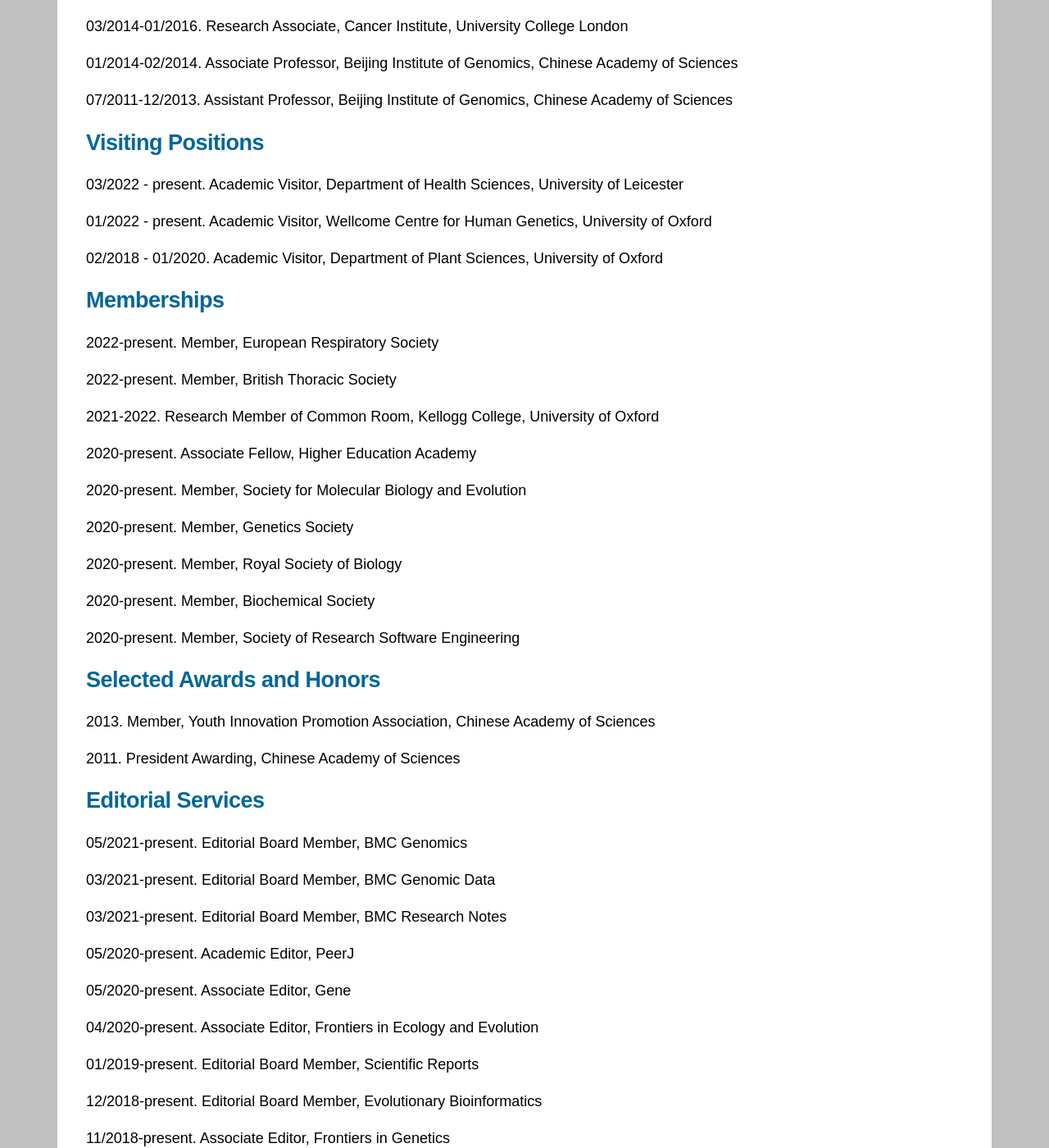
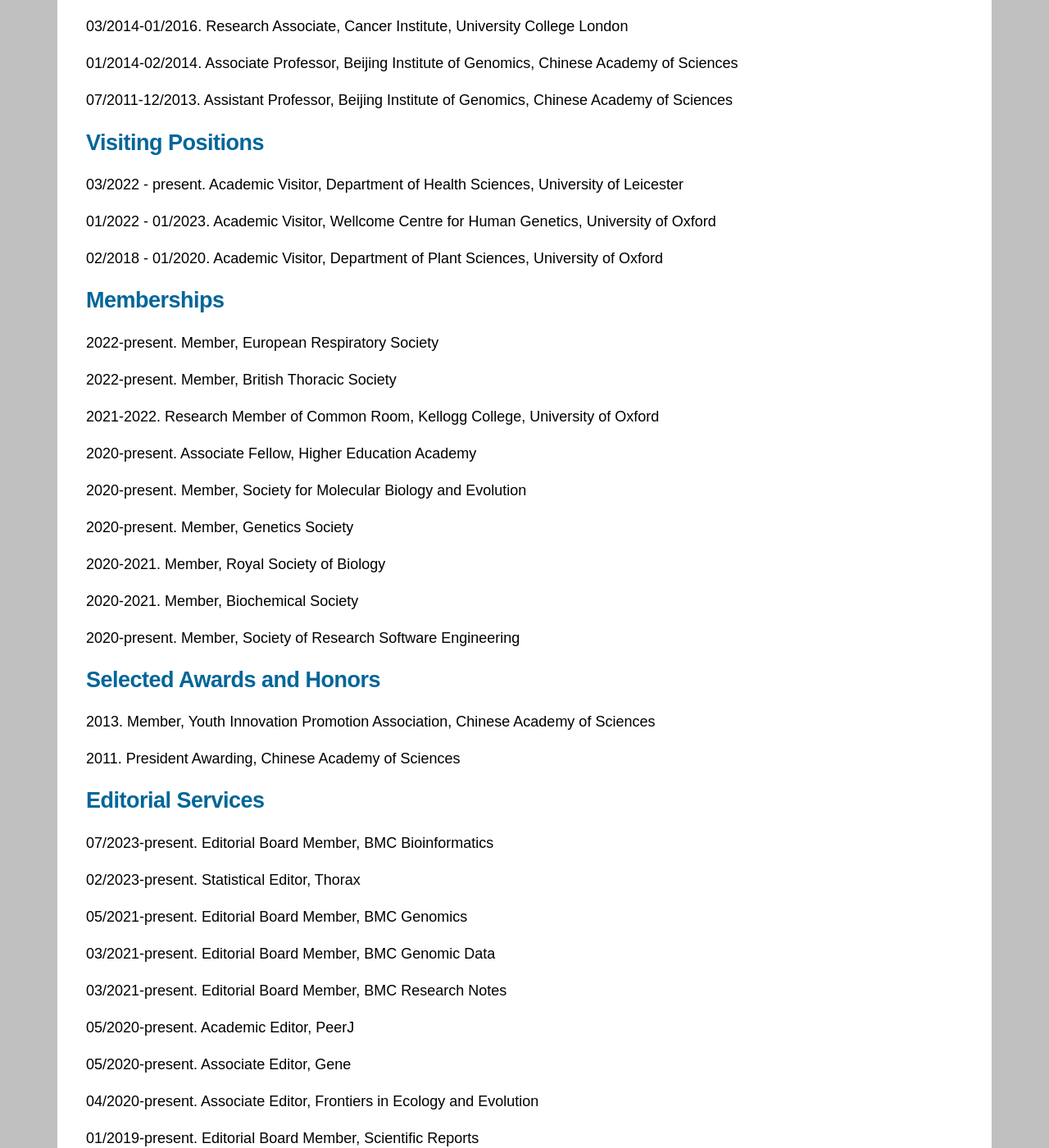
Before and after one commit to NextGenBioinformatics/dapeng-wang, a Jekyll site: the page curriculum_vitae.html, which Jekyll copies as it is, in a window 1280 px wide and 1400 px high, scrolled down 655 px. Shown: the whole window at 82% size. Built offline with Jekyll 4.4.1, drawn with Linux system fonts in a browser that asks for light colours.

Commit message:
Add files via upload

```diff
--- a/curriculum_vitae.html
+++ b/curriculum_vitae.html
@@ -50,7 +50,7 @@
 
                 <h2>Visiting Positions</h2>
                 <p>03/2022 - present. Academic Visitor, Department of Health Sciences, University of Leicester</p>
-                <p>01/2022 - present. Academic Visitor, Wellcome Centre for Human Genetics, University of Oxford</p>
+                <p>01/2022 - 01/2023. Academic Visitor, Wellcome Centre for Human Genetics, University of Oxford</p>
                 <p>02/2018 - 01/2020. Academic Visitor, Department of Plant Sciences, University of Oxford</p>
 
                 <h2>Memberships</h2>
@@ -61,8 +61,8 @@
                 <p>2020-present. Associate Fellow, Higher Education Academy</p>
                 <p>2020-present. Member, Society for Molecular Biology and Evolution</p>
                 <p>2020-present. Member, Genetics Society</p>
-                <p>2020-present. Member, Royal Society of Biology</p>
-                <p>2020-present. Member, Biochemical Society</p>
+                <p>2020-2021. Member, Royal Society of Biology</p>
+                <p>2020-2021. Member, Biochemical Society</p>
                 <p>2020-present. Member, Society of Research Software Engineering</p>
 
                 <h2>Selected Awards and Honors</h2>
@@ -70,6 +70,8 @@
                 <p>2011. President Awarding, Chinese Academy of Sciences</p>
 
                 <h2>Editorial Services</h2>
+                <p>07/2023-present. Editorial Board Member, BMC Bioinformatics</p>
+                <p>02/2023-present. Statistical Editor, Thorax</p>
                 <p>05/2021-present. Editorial Board Member, BMC Genomics</p>
                 <p>03/2021-present. Editorial Board Member, BMC Genomic Data</p>
                 <p>03/2021-present. Editorial Board Member, BMC Research Notes</p>
```
